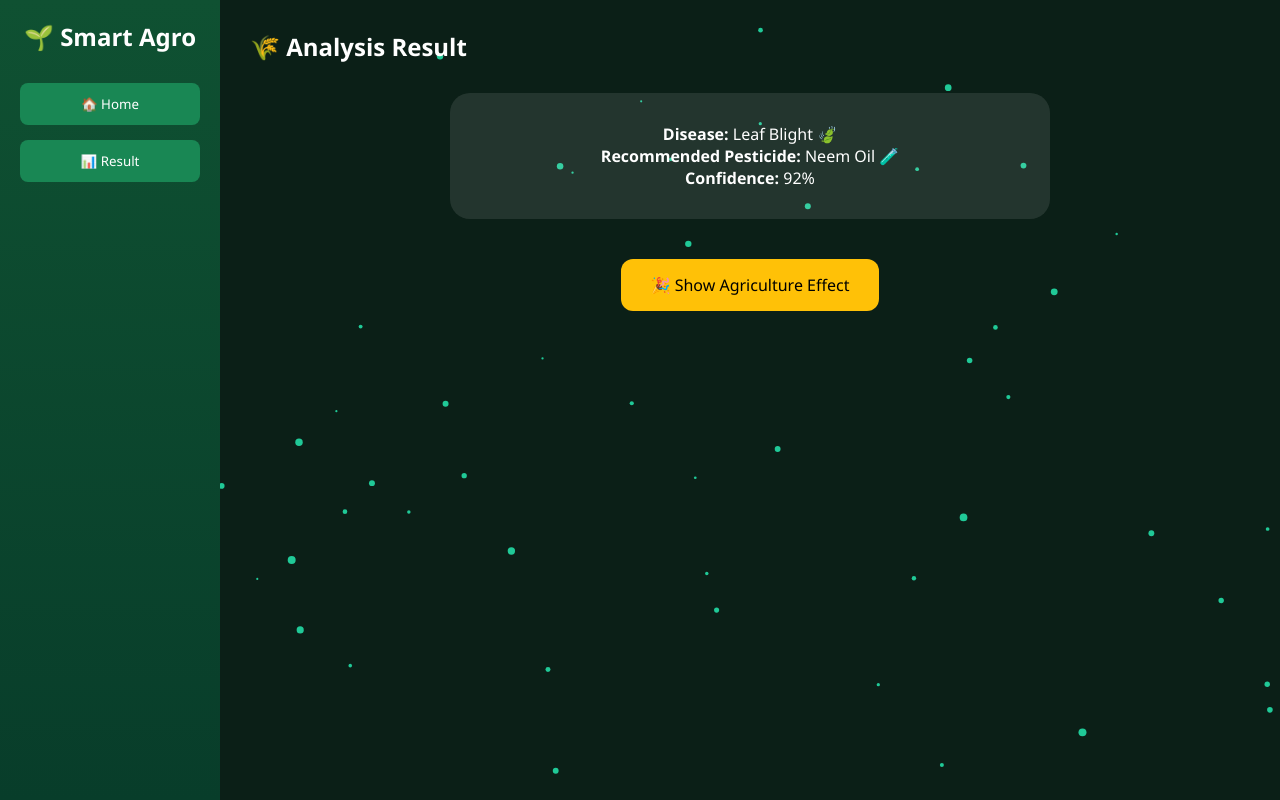
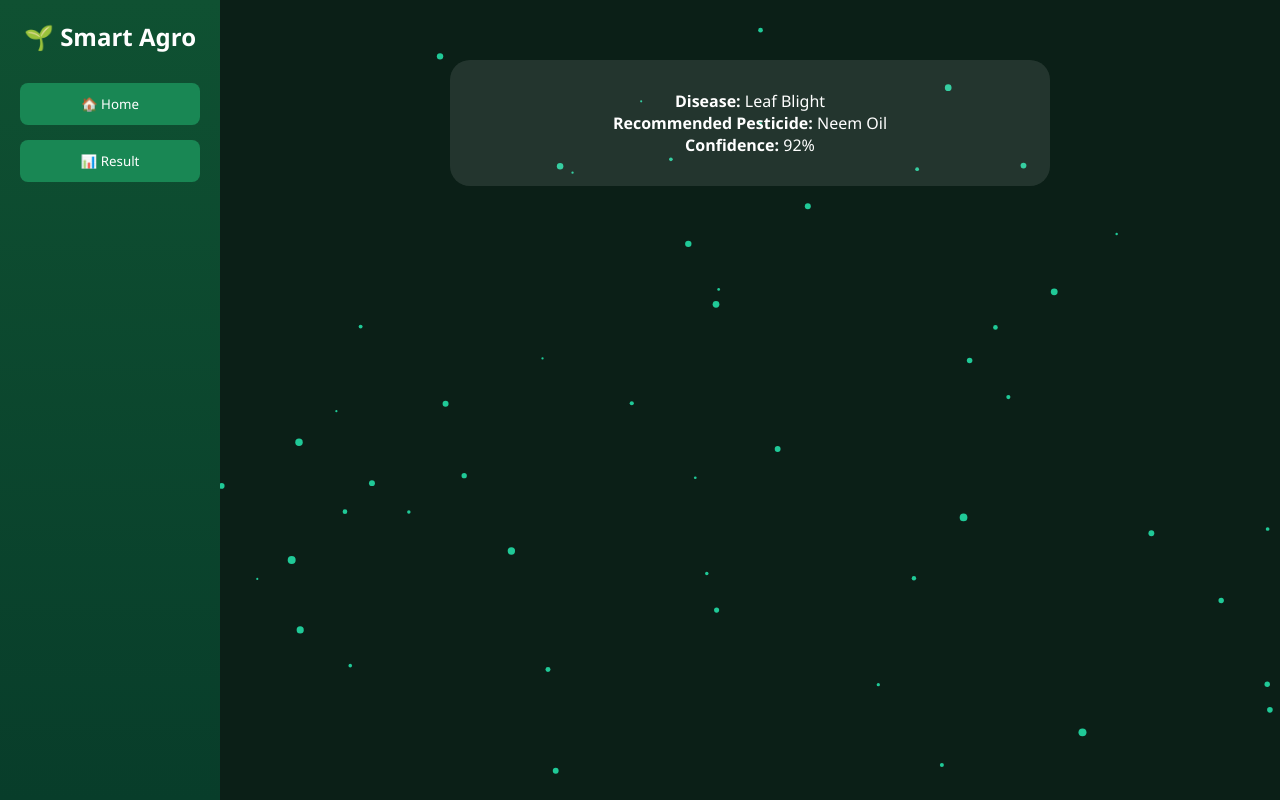
Before and after one commit to 22A31A4320/Smart-Agro-Deep-Learning-Based-Pesticides-Recommendation-Framework-for-Plant-Disease-Control, a plain HTML site: page index.html in a window 1280 px wide. Both pictures are taken after a click on the button "📊 Result". Drawn offline with Linux system fonts and the light colour scheme.

Commit message:
index.html

```diff
--- a/index.html
+++ b/index.html
@@ -2,22 +2,24 @@
 <html lang="en">
 <head>
   <meta charset="UTF-8">
-  <title>Smart Agro | Deep Learning Pesticide Recommendation</title>
+  <title>Smart Agro | DL Pesticide Recommendation</title>
   <link rel="stylesheet" href="style.css">
 </head>
 <body>
 
+<!-- Background Canvas -->
 <canvas id="particleCanvas"></canvas>
 
 <div class="app">
-  <!-- Sidebar -->
+
+  <!-- LEFT SIDEBAR -->
   <aside class="sidebar">
     <h2>🌱 Smart Agro</h2>
     <button onclick="showTab('home')">🏠 Home</button>
     <button onclick="showTab('result')">📊 Result</button>
   </aside>
 
-  <!-- Main Content -->
+  <!-- MAIN CONTENT -->
   <main class="content">
 
     <!-- HOME TAB -->
@@ -32,24 +34,21 @@
         <div class="image-preview">
           <p>📷 Upload Leaf Image</p>
         </div>
-        <input type="file" id="imageUpload" hidden>
+
+        <input type="file" id="imageUpload" accept="image/*" hidden>
         <button class="upload-btn" onclick="uploadImage()">Upload</button>
       </div>
     </section>
 
     <!-- RESULT TAB -->
     <section id="result" class="tab">
-      <h1>🌾 Analysis Result</h1>
+      <h2 id="leafName"></h2>
 
       <div class="result-card">
-        <p><strong>Disease:</strong> Leaf Blight 🍃</p>
-        <p><strong>Recommended Pesticide:</strong> Neem Oil 🧪</p>
+        <p><strong>Disease:</strong> Leaf Blight</p>
+        <p><strong>Recommended Pesticide:</strong> Neem Oil</p>
         <p><strong>Confidence:</strong> 92%</p>
       </div>
-
-      <button class="confetti-btn" onclick="launchConfetti()">
-        🎉 Show Agriculture Effect
-      </button>
     </section>
 
   </main>
```
